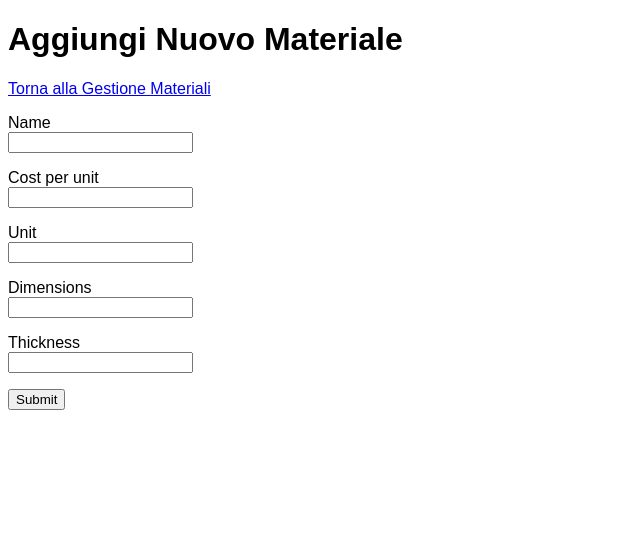
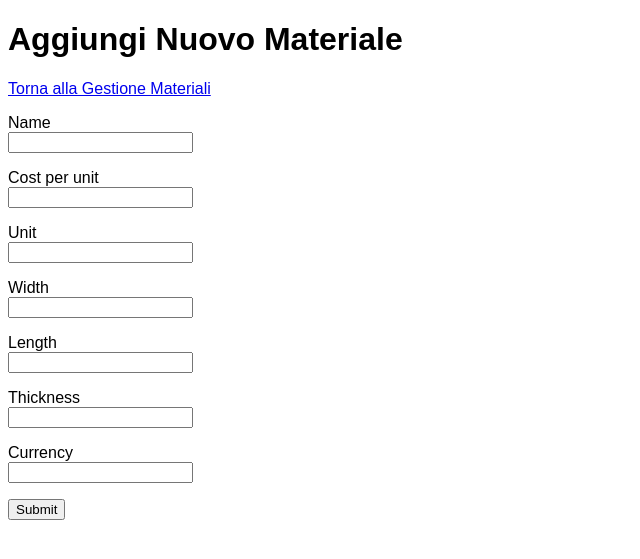
Before and after one commit to Stegori68/plastic_portal, a Python web app: template templates/admin/add_material.html in a window 1280 px wide. Shown: the top 559 px of the page, without its empty margins (0-640 px from the left). Run offline with Jinja, Linux system fonts and the light colour scheme; the template is opened without the code that fills it, so the values that code supplies are empty, except form fields; form fields are guessed from the names that the template uses.

Commit message:
modified:   templates/admin/add_material.html 	modified:   templates/admin/edit_material.html

```diff
--- a/templates/admin/add_material.html
+++ b/templates/admin/add_material.html
@@ -31,9 +31,16 @@
                 {% endfor %}
             </p>
             <p>
-            {{ form.dimensions.label }}<br>
-            {{ form.dimensions() }}<br>
-            {% for error in form.dimensions.errors %}
+                {{ form.width.label }}<br>
+                {{ form.width() }}<br>
+                {% for error in form.width.errors %}
+                <span style="color: red;">[{{ error }}]</span>
+                {% endfor %}
+            </p>
+            <p>
+                {{ form.length.label }}<br>
+                {{ form.length() }}<br>
+                {% for error in form.length.errors %}
                 <span style="color: red;">[{{ error }}]</span>
                 {% endfor %}
             </p>
@@ -44,6 +51,13 @@
                 <span style="color: red;">[{{ error }}]</span>
                 {% endfor %}
             </p>
+            <p>
+                {{ form.currency.label }}<br>
+                {{ form.currency() }}<br>
+                {% for error in form.currency.errors %}
+                <span style="color: red;">[{{ error }}]</span>
+                {% endfor %}
+            </p>
             <p>{{ form.submit() }}</p>
         </form>
     </body>
```
Also changed, not shown: templates/admin/edit_material.html (+17 -3 lines). Lines whose indentation alone changed are shown as unchanged.
